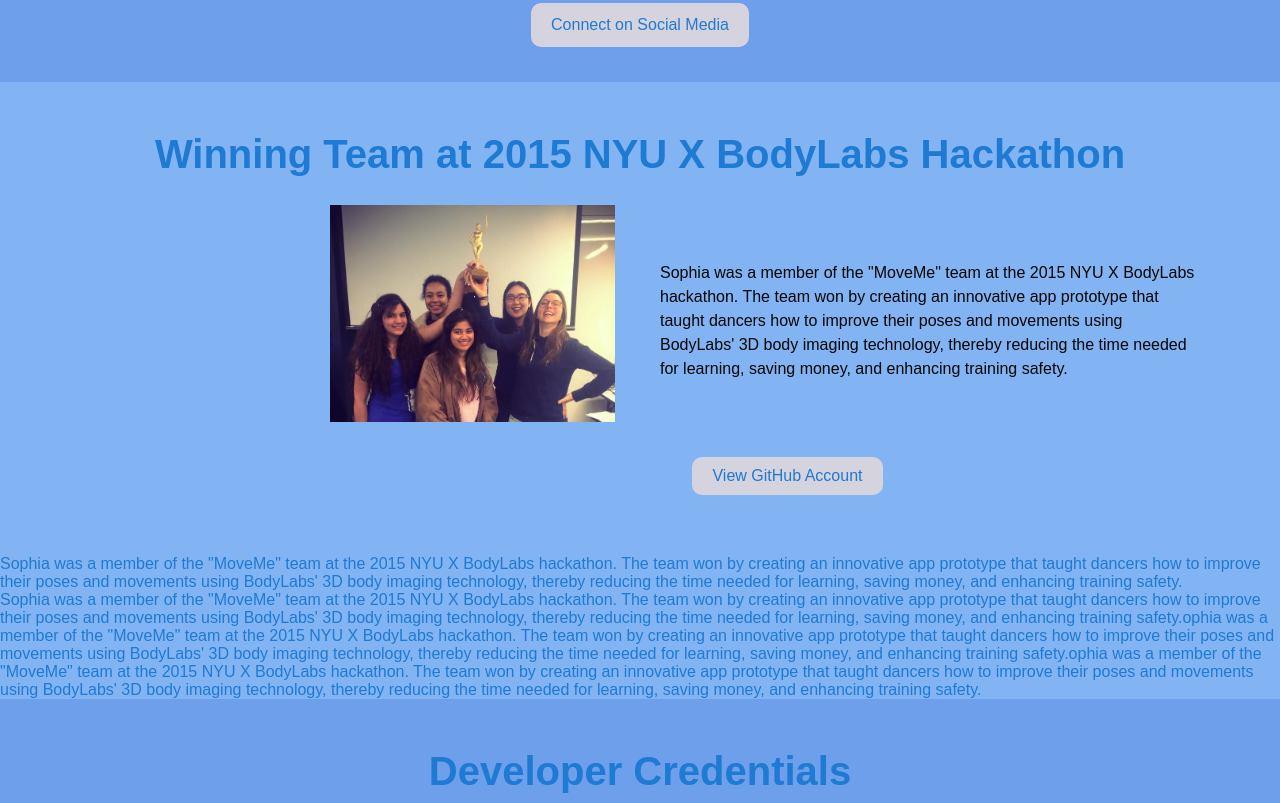
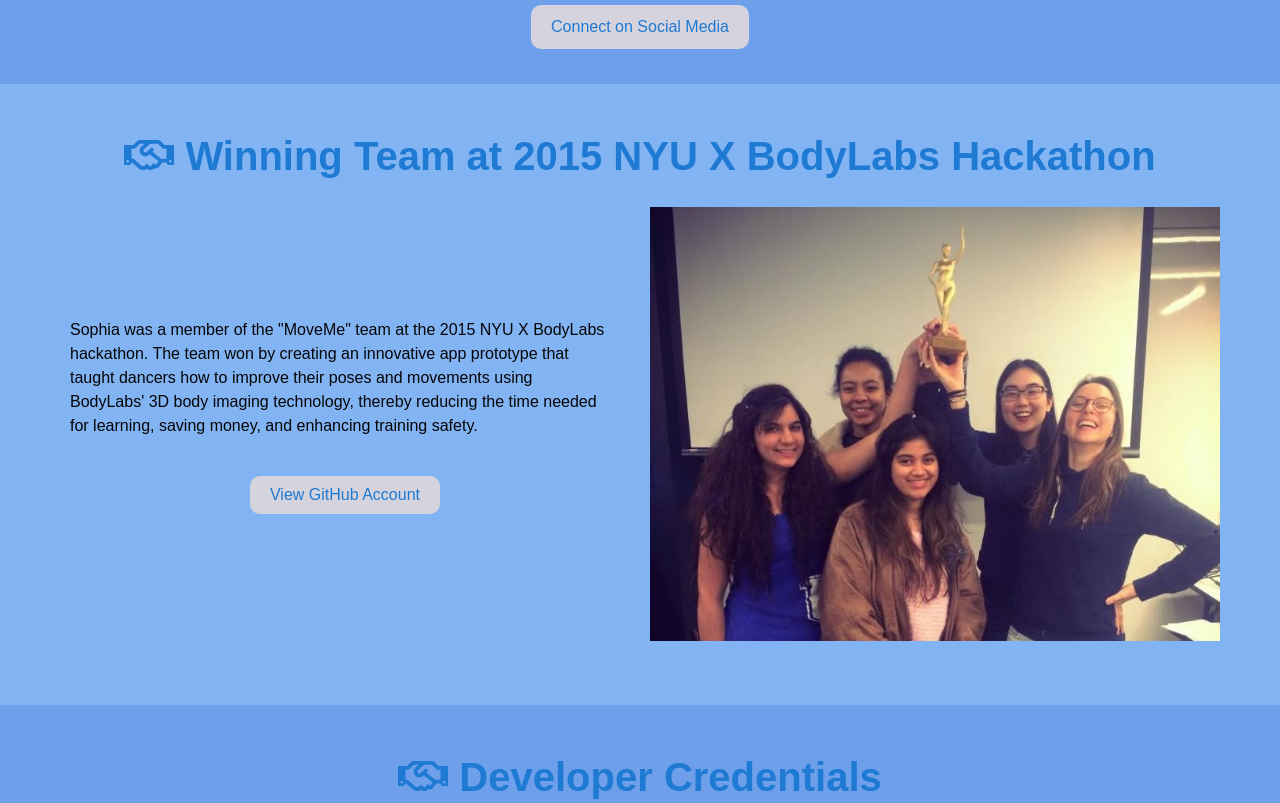
Before and after one commit to soph1ac/crs200-project, a plain HTML site: page index.html in a window 1280 px wide. Shown: the part 1459-2262 px from the top of the page. Drawn offline with Linux system fonts and the light colour scheme; a web font is replaced by a local one.

Commit message:
Update index.html

```diff
--- a/index.html
+++ b/index.html
@@ -4,8 +4,9 @@
 <head>
     <title>Homepage</title>
     <script defer src="https://use.fontawesome.com/releases/v5.0.6/js/all.js"></script>
-    <!--    Search bar placeholder -->
     <link rel="stylesheet" href="assets/css/style.css">
+    <link href="https://fonts.googleapis.com/css?family=Dancing+Script" rel="stylesheet">
+    <link href="https://fonts.googleapis.com/css?family=Mukta+Mahee" rel="stylesheet">
     <style>
         * {
             text-decoration: none;
@@ -39,7 +40,7 @@
     </div>
     <div id="s2">
         <div id="vid">
-            <h2>Previous Website Work</h2>
+            <h2><i class="far fa-handshake"></i> Previous Website Work</h2>
             <br>
             <iframe src="https://www.youtube.com/embed/wKylMbSvPaI" frameborder="0" allow="autoplay; encrypted-media" allowfullscreen style="width:100%; height:80vh;"></iframe>
         </div>
@@ -47,27 +48,36 @@
         <p><a href="#Social_Media" class="btn">Connect on Social Media</a></p>
     </div>
     <div id="s3">
-        <h2>Winning Team at 2015 NYU X BodyLabs Hackathon</h2>
-        <br>
-        <div id="flex-container">
-            <div><img style="float: right; margin: 0px 15px 15px 0px; width: 50%;" src="assets/img/NYU_X_Body_Labs_Hackathon_Victory.jpg" alt="NYU X Body Labs Hackathon Victory" /></div>
-            <div>
-                <p>
-                    Sophia was a member of the "MoveMe" team at the 2015 NYU X BodyLabs hackathon. The team won by creating an innovative app prototype that taught dancers how to improve their poses and movements using BodyLabs' 3D body imaging technology, thereby reducing the time needed for learning, saving money, and enhancing training safety.
-                </p>
-            </div>
+        <h2><i class="far fa-handshake"></i> Winning Team at 2015 NYU X BodyLabs Hackathon</h2>
         <br>
 
-            <br class="clear">
-        </div>
-        <div id="github"><a href="https://github.com/soph1ac" target="_blank" class="btn" style="text align center">View GitHub Account</a></div>
+        <div id="flex-container">
+
+            <div>
+
+                <p>
+
+                    Sophia was a member of the "MoveMe" team at the 2015 NYU X BodyLabs hackathon. The team won by creating an innovative app prototype that taught dancers how to improve their poses and movements using BodyLabs' 3D body imaging technology, thereby reducing the time needed for learning, saving money, and enhancing training safety.
+
+                </p><br>
+                <div id="github"><a href="https://github.com/soph1ac" target="_blank" class="btn">View GitHub Account</a></div>
+
             </div>
 
-    <div id="flexcontainer"> <div class="flexcontent">Sophia was a member of the "MoveMe" team at the 2015 NYU X BodyLabs hackathon. The team won by creating an innovative app prototype that taught dancers how to improve their poses and movements using BodyLabs' 3D body imaging technology, thereby reducing the time needed for learning, saving money, and enhancing training safety.</div> <div class="flexcontent">Sophia was a member of the "MoveMe" team at the 2015 NYU X BodyLabs hackathon. The team won by creating an innovative app prototype that taught dancers how to improve their poses and movements using BodyLabs' 3D body imaging technology, thereby reducing the time needed for learning, saving money, and enhancing training safety.ophia was a member of the "MoveMe" team at the 2015 NYU X BodyLabs hackathon. The team won by creating an innovative app prototype that taught dancers how to improve their poses and movements using BodyLabs' 3D body imaging technology, thereby reducing the time needed for learning, saving money, and enhancing training safety.ophia was a member of the "MoveMe" team at the 2015 NYU X BodyLabs hackathon. The team won by creating an innovative app prototype that taught dancers how to improve their poses and movements using BodyLabs' 3D body imaging technology, thereby reducing the time needed for learning, saving money, and enhancing training safety.</div> </div>
+            <div>
+
+                <img src="assets/img/NYU_X_Body_Labs_Hackathon_Victory.jpg" alt="NYU X Body Labs Hackathon Victory" />
+
+            </div>
+
+            <br> <br class="clear">
+
+        </div>
+    </div>
 
 
         <div id="s4">
-        <h2>Developer Credentials</h2>
+            <h2><i class="far fa-handshake"></i> Developer Credentials</h2>
             <br>
             <p>CUNY Citytech Full Stack Web Developer Intensive Certificate of Completion, Spring 2018 <br> Hubspot Inbound Digital Marketing Certified, Winter 2015 <br> Lynda "Learning CentOS Linux" Course Completed, Winter 2015 <br> CUNY Center for Student Enterprise (CSE) Incubator Selected Participant, Spring 2015 <br> 3 Day Startup (3DS) NYC Selected Participant, Fall 2013 and Spring 2015 <br> Stanford University Technology Entrepreneurship (NovoEd platform) Certificate of Completion, Fall 2013 <br>
             </p>
@@ -80,7 +90,7 @@
             <a href="http://twitter.com/chan_sophia" target="_blank">
 		<i class="fab fa-twitter"></i>
 </a>
-        <br>
+            <br><br>
             <a href="index.html">Home</a> |
             <a href="contact.html">Contact</a>
             <br>
```
Lines whose indentation alone changed are shown as unchanged.
